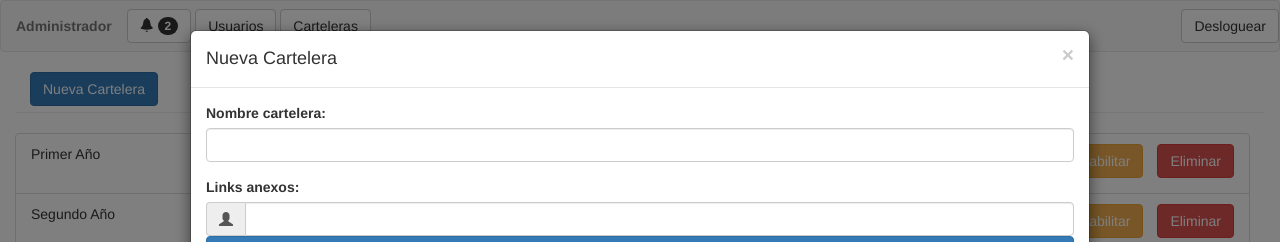
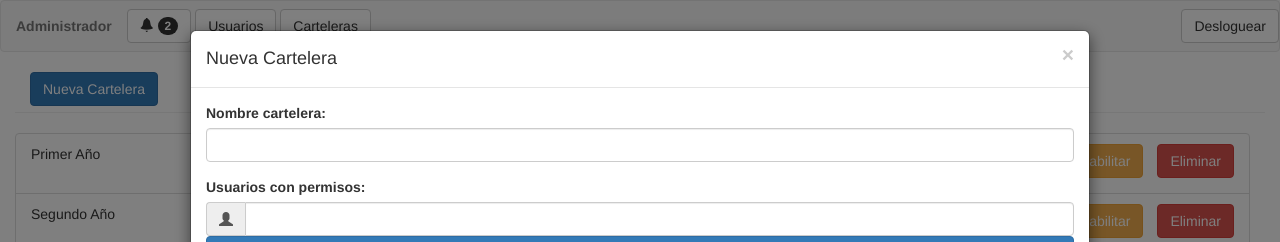
Before and after one commit to parinisantiago/cartelerasInfo, a plain HTML site: page listaCarteleras.html in a window 1280 px wide. Both pictures are taken after a click on the button "Nueva Cartelera". Shown: the top 242 px of the page. Drawn offline with nearby package versions, Linux system fonts and the light colour scheme.

Commit message:
cambie el nombre del label de agregar cartelera

```diff
--- a/listaCarteleras.html
+++ b/listaCarteleras.html
@@ -241,7 +241,7 @@
                         <input type="text" class="form-control" id="modalNomNuevaCartelera" name="cartName">
                     </div>
                     <div class="form-group">
-                        <label for="usuarios" class="control-label">Links anexos:</label>
+                        <label for="usuarios" class="control-label">Usuarios con permisos:</label>
                         <div id="usuarios">
                             <div class="input-group">
                                 <div class="input-group-addon">
```
